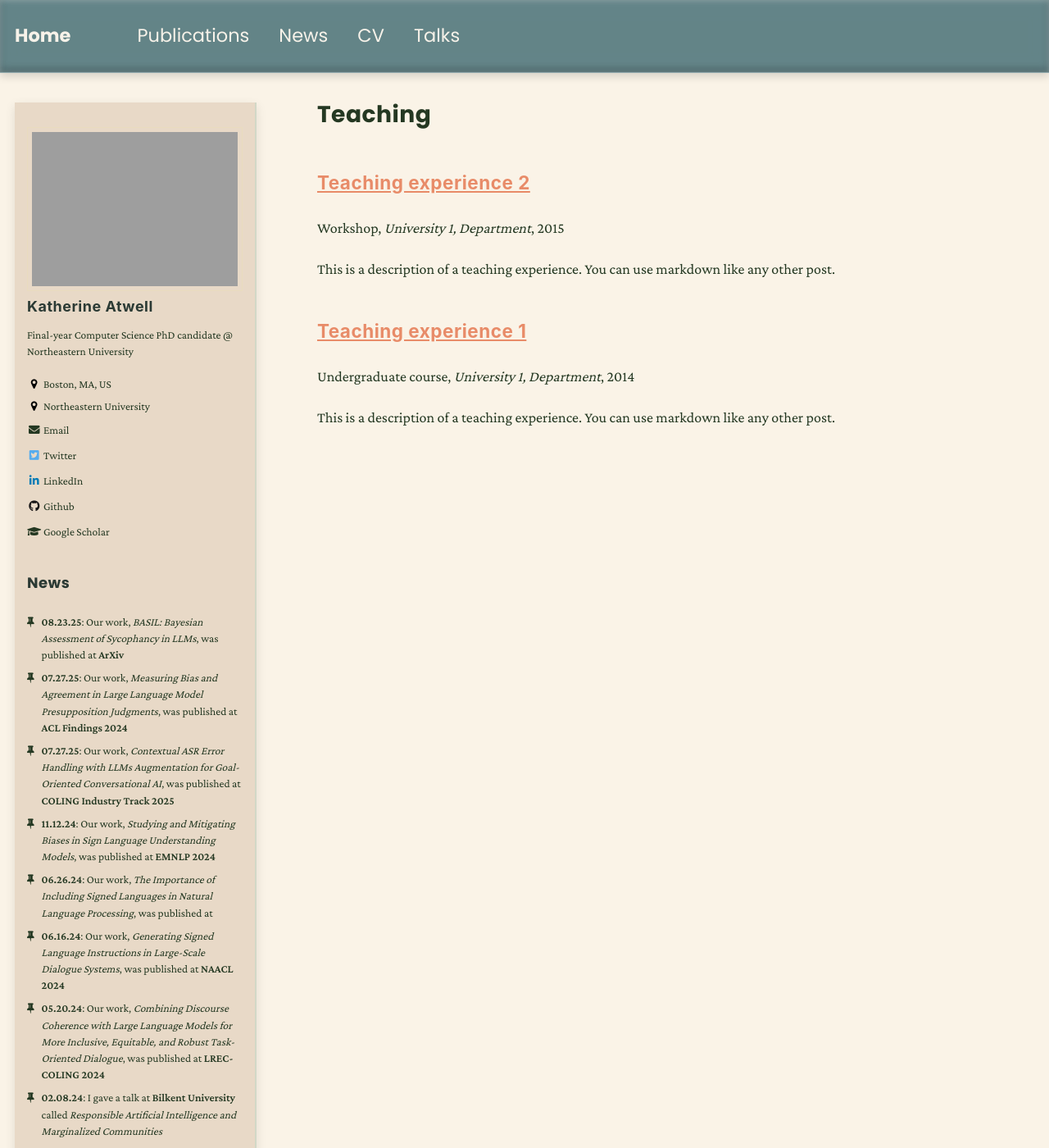
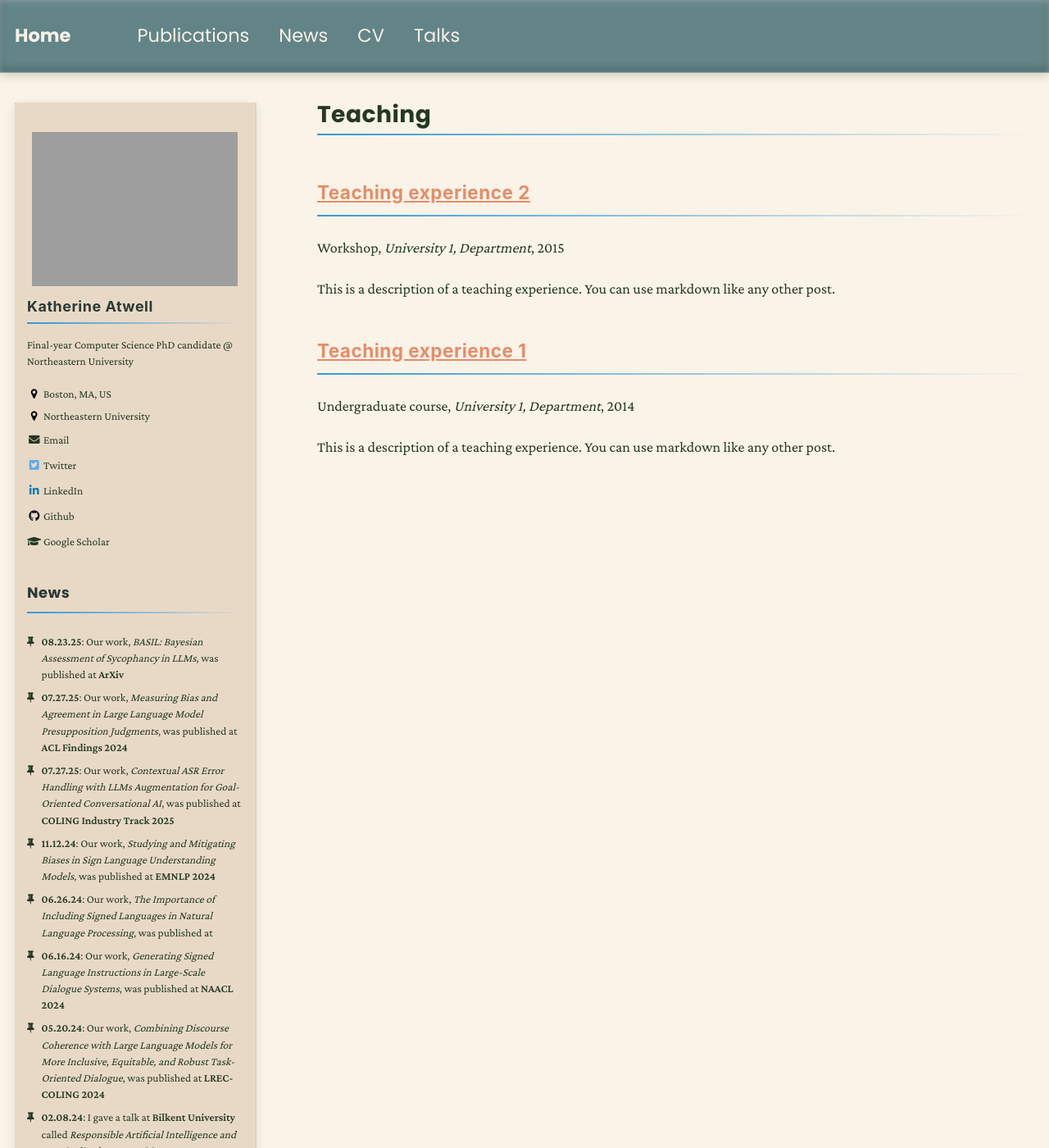
Before and after one commit to katherine-atwell/katherine-atwell.github.io, a Jekyll site: the page built from _pages/teaching.html, in a window 1280 px wide and 1400 px high. Shown: the whole window at 82% size. Built offline with Jekyll 4.4.1, drawn with Linux system fonts in a browser that asks for light colours; nearby versions of some CDN libraries.

Commit message:
update header

```diff
--- a/_sass/_base.scss
+++ b/_sass/_base.scss
@@ -35,10 +35,18 @@ h1, h2, h3 {
     color: #2b3a34; /* deep green-gray */
     letter-spacing: 0.5px;
     margin-top: 2em;
-    border-bottom: linear-gradient(to right, #8890d2, transparent);
+    // border-bottom: linear-gradient(to right, #8890d2, transparent);
     // border-bottom: 2px solid #d2d8c7; /* light sage underline */
     padding-bottom: 0.3em;
   }
+
+h1::after, h2::after, h3::after {
+    content: '';
+    display: block;
+    height: 2px;
+    background: linear-gradient(to right, #3498db, transparent);
+    margin-top: 10px;
+}
 
   /* Optional: slightly larger top header for “About” */
   // h1 {
```
